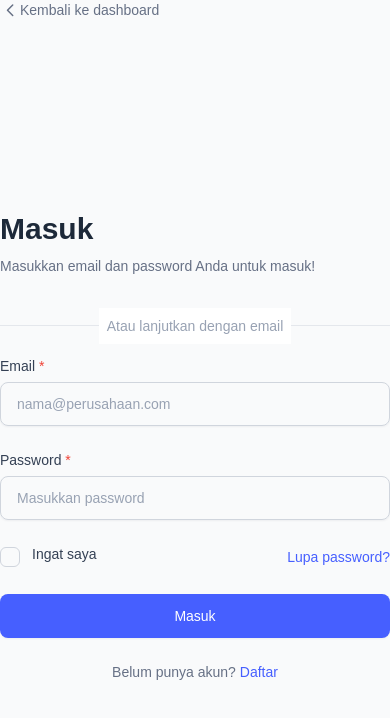
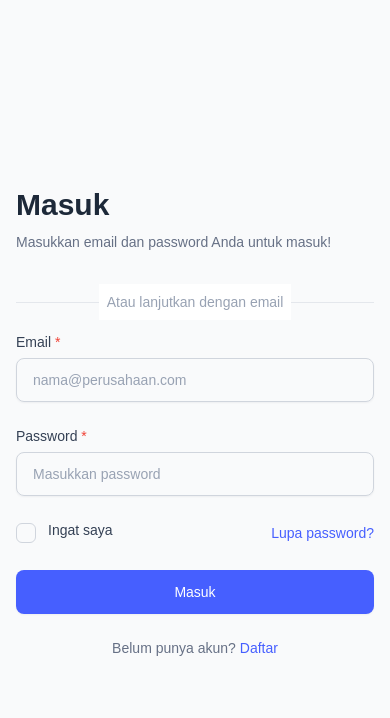
Before and after one commit to ctrdsgn/FerryStock, a Next.js app: page /login in a window 390 px wide. Shown: the top 718 px of the page. Built offline with nearby package versions, Linux system fonts and the light colour scheme.

Commit message:
fix: improve login page mobile responsiveness

```diff
--- a/src/app/(auth)/login/page.tsx
+++ b/src/app/(auth)/login/page.tsx
@@ -1,8 +1,14 @@
 import SignInForm from '@/components/auth/SignInForm';
+import { Metadata } from 'next';
+
+export const metadata: Metadata = {
+  title: 'Masuk - OnStock CBD',
+  description: 'Masuk ke akun OnStock CBD Anda',
+};
 
 export default function LoginPage() {
   return (
-    <div className="min-h-screen flex">
+    <div className="min-h-screen min-h-dvh flex">
       {/* Left side - Logo/Brand */}
       <div className="hidden lg:flex lg:w-1/2 items-center justify-center bg-brand-500">
         <div className="text-center text-white">
@@ -12,7 +18,9 @@ export default function LoginPage() {
       </div>
 
       {/* Right side - Sign In Form */}
-      <SignInForm />
+      <div className="flex-1 flex items-center justify-center p-4 sm:p-6 lg:p-8">
+        <SignInForm />
+      </div>
     </div>
   );
 }
--- a/src/components/auth/SignInForm.tsx
+++ b/src/components/auth/SignInForm.tsx
@@ -3,7 +3,7 @@ import Checkbox from "@/components/form/input/Checkbox";
 import Input from "@/components/form/input/InputField";
 import Label from "@/components/form/Label";
 import Button from "@/components/ui/button/Button";
-import { ChevronLeftIcon, EyeCloseIcon, EyeIcon } from "@/icons";
+import { EyeCloseIcon, EyeIcon } from "@/icons";
 import Link from "next/link";
 import React, { useState } from "react";
 import { signIn } from "@/actions/auth";
@@ -32,18 +32,7 @@ export default function SignInForm() {
   };
 
   return (
-    <div className="flex flex-col flex-1 lg:w-1/2 w-full">
-      <div className="w-full max-w-md sm:pt-10 mx-auto mb-5">
-        <Link
-          href="/dashboard"
-          className="inline-flex items-center text-sm text-gray-500 transition-colors hover:text-gray-700 dark:text-gray-400 dark:hover:text-gray-300"
-        >
-          <ChevronLeftIcon />
-          Kembali ke dashboard
-        </Link>
-      </div>
-      <div className="flex flex-col justify-center flex-1 w-full max-w-md mx-auto">
-        <div>
+    <div className="w-full max-w-md mx-auto">
       <div className="mb-5 sm:mb-8">
         <h1 className="mb-2 font-semibold text-gray-800 text-title-sm dark:text-white/90 sm:text-title-md">
           Masuk
@@ -152,7 +141,5 @@ export default function SignInForm() {
             </div>
           </div>
     </div>
-      </div>
-    </div>
   );
 }
```
Lines whose indentation alone changed are shown as unchanged.
